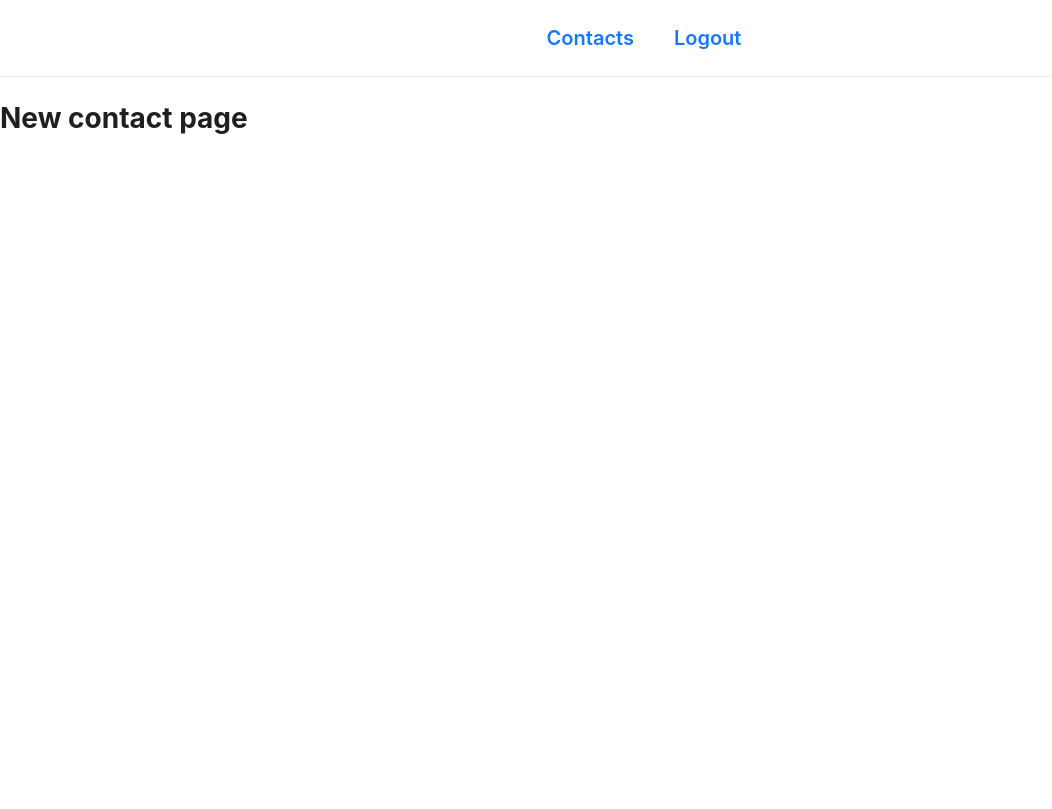
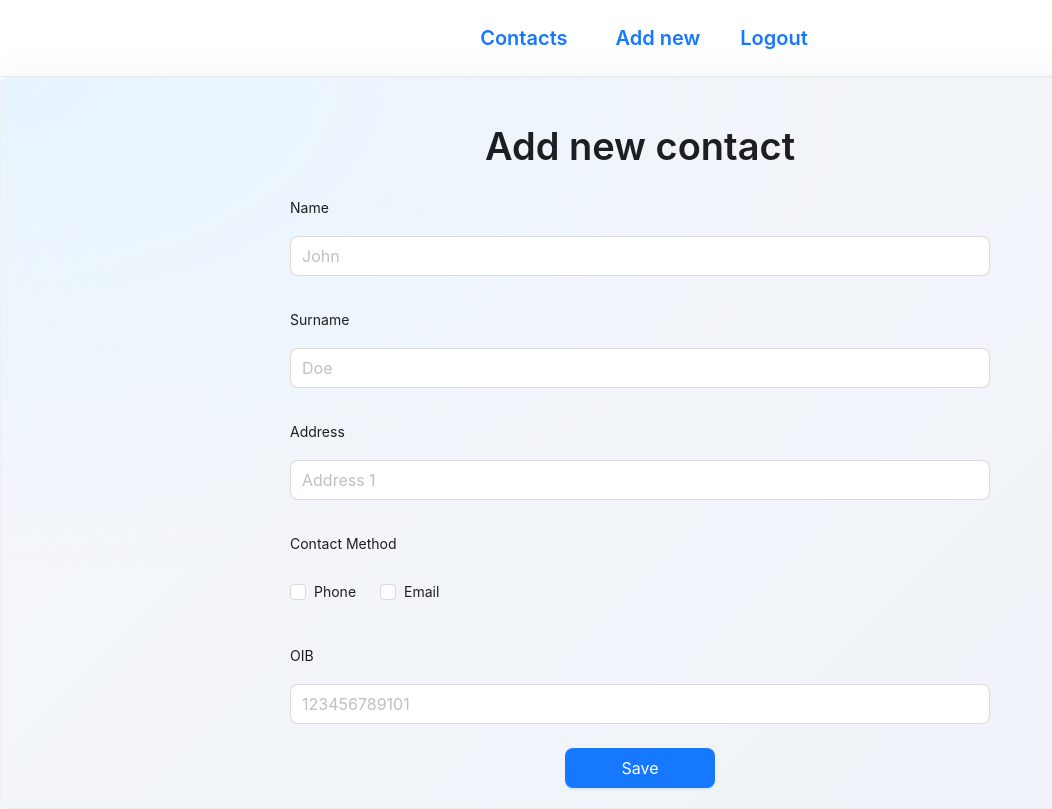
Before and after one commit to jpapric/ContactApp, a React (Vite) app: page /contacts/new in a window 1280 px wide. Shown: the whole page, without its empty margins (0-1052 px from the left). Built offline with nearby package versions, Linux system fonts and the light colour scheme; sample sign-in values are in the browser's storage.

Commit message:
Add new contact form

```diff
--- a/src/components/Header.jsx
+++ b/src/components/Header.jsx
@@ -40,6 +40,14 @@ export default function Header() {
               Contacts
             </Typography.Title>
           </Link>
+          <Link
+            to="/contacts/new"
+            style={{ textDecoration: "none", padding: "12px 24px" }}
+          >
+            <Typography.Title level={4} style={{ margin: 0, color: "#1677ff" }}>
+              Add new
+            </Typography.Title>
+          </Link>
           <Button type="link" onClick={handleLogout}>
             <Typography.Title level={4} style={{ margin: 0, color: "#1677ff" }}>
               Logout
--- a/src/features/auth/components/LoginPage.jsx
+++ b/src/features/auth/components/LoginPage.jsx
@@ -34,7 +34,6 @@ export default function LoginPage() {
     <main
       style={{
         minHeight: "90vh",
-        boxSizing: "border-box",
         display: "grid",
         placeItems: "center",
         background:
--- a/src/features/contacts/components/NewContactPage.jsx
+++ b/src/features/contacts/components/NewContactPage.jsx
@@ -1,3 +1,230 @@
+import { useState } from "react";
+import { useNavigate } from "react-router";
+import {
+  App as AntdApp,
+  Alert,
+  Card,
+  Button,
+  Form,
+  Flex,
+  Typography,
+  Input,
+  Checkbox,
+  Row,
+  Col,
+} from "antd";
+
+const { Title } = Typography;
+
 export default function NewContactPage() {
-  return <h1>New contact page</h1>;
+  const [form] = Form.useForm();
+  const [error, setError] = useState("");
+  const navigate = useNavigate();
+  const { message } = AntdApp.useApp();
+  const contactMethods = Form.useWatch("contactMethods", form) ?? [];
+
+  const handleSubmit = (values) => {
+    setError("");
+
+    try {
+      const storedContacts = localStorage.getItem("contacts");
+      const contacts = storedContacts ? JSON.parse(storedContacts) : [];
+
+      const contact = {
+        id: crypto.randomUUID(),
+        name: values.name.trim(),
+        surname: values.surname.trim(),
+        address: values.address.trim(),
+        contactMethods: values.contactMethods,
+        phone: values.contactMethods.includes("phone")
+          ? values.phone.trim()
+          : "",
+        email: values.contactMethods.includes("email")
+          ? values.email.trim()
+          : "",
+        oib: values.oib.trim(),
+      };
+
+      localStorage.setItem("contacts", JSON.stringify([...contacts, contact]));
+      message.success("New contact saved successfully!");
+      navigate(`/contacts/${contact.id}`);
+    } catch (error) {
+      throw new Error(`Unable to save new contact: ${error.message}`);
+    }
+  };
+
+  return (
+    <main>
+      <Card
+        style={{
+          boxShadow: "0 20px 60px rgba(31, 45, 61, 0.12)",
+          background:
+            "radial-gradient(ellipse at top left, #e6f4ff 0%, transparent 48%), linear-gradient(135deg, #f5f7fb 0%, #eef2f8 100%)",
+        }}
+        styles={{ body: { padding: "20px" } }}
+      >
+        <Title style={{ textAlign: "center" }}>Add new contact</Title>
+
+        <Form
+          form={form}
+          onFinish={handleSubmit}
+          layout="vertical"
+          requiredMark={false}
+          size="large"
+          style={{
+            width: "700px",
+            margin: "0 auto",
+          }}
+        >
+          <Form.Item
+            name="name"
+            label="Name"
+            rules={[
+              {
+                required: true,
+                whitespace: true,
+                message: "Please enter name.",
+              },
+            ]}
+          >
+            <Input placeholder="John" autoComplete="given-name" />
+          </Form.Item>
+          <Form.Item
+            name="surname"
+            label="Surname"
+            rules={[
+              {
+                required: true,
+                whitespace: true,
+                message: "Please enter surname.",
+              },
+            ]}
+          >
+            <Input placeholder="Doe" autoComplete="family-name" />
+          </Form.Item>
+          <Form.Item
+            name="address"
+            label="Address"
+            rules={[
+              {
+                required: true,
+                whitespace: true,
+                message: "Please enter address",
+              },
+            ]}
+          >
+            <Input placeholder="Address 1" autoComplete="street-address" />
+          </Form.Item>
+
+          <Form.Item
+            name="contactMethods"
+            label="Contact Method"
+            rules={[
+              {
+                required: true,
+                min: 1,
+                type: "array",
+                message: "Please choose at least one contact method.",
+              },
+            ]}
+          >
+            <Checkbox.Group>
+              <Row gutter={16}>
+                <Col>
+                  <Checkbox value="phone">Phone</Checkbox>
+                </Col>
+                <Col>
+                  <Checkbox value="email">Email</Checkbox>
+                </Col>
+              </Row>
+            </Checkbox.Group>
+          </Form.Item>
+
+          {contactMethods.includes("phone") && (
+            <Form.Item
+              name="phone"
+              label="Phone"
+              preserve:false
+              rules={[
+                {
+                  required: true,
+                  whitespace: true,
+                  message: "Please enter phone number",
+                },
+              ]}
+            >
+              <Input placeholder="0973642813" autoComplete="phone-number" />
+            </Form.Item>
+          )}
+
+          {contactMethods.includes("email") && (
+            <Form.Item
+              name="email"
+              label="Email"
+              preserve:false
+              rules={[
+                {
+                  required: true,
+                  whitespace: true,
+                  message: "Please enter valid email adress.",
+                },
+                {
+                  type: "email",
+                  message: "Please enter valid email address",
+                },
+              ]}
+            >
+              <Input
+                placeholder="john.doe@gmail.com"
+                autoComplete="email-address"
+              />
+            </Form.Item>
+          )}
+
+          <Form.Item
+            name="oib"
+            label="OIB"
+            rules={[
+              {
+                required: true,
+                whitespace: true,
+                message: "Enter valid OIB",
+              },
+              {
+                pattern: /^\d{11}$/,
+                message: "OIB must contain 11 numbers",
+              },
+            ]}
+          >
+            <Input
+              inputMode="numeric"
+              placeholder="123456789101"
+              maxLength={11}
+            />
+          </Form.Item>
+
+          {error && (
+            <Alert
+              type="error"
+              showIcon
+              message={error}
+              style={{ marginBottom: 16 }}
+            />
+          )}
+
+          <Form.Item
+            style={{
+              marginBottom: 0,
+            }}
+          >
+            <Flex justify="center">
+              <Button type="primary" htmlType="submit" style={{ width: 150 }}>
+                Save
+              </Button>
+            </Flex>
+          </Form.Item>
+        </Form>
+      </Card>
+    </main>
+  );
 }
```
